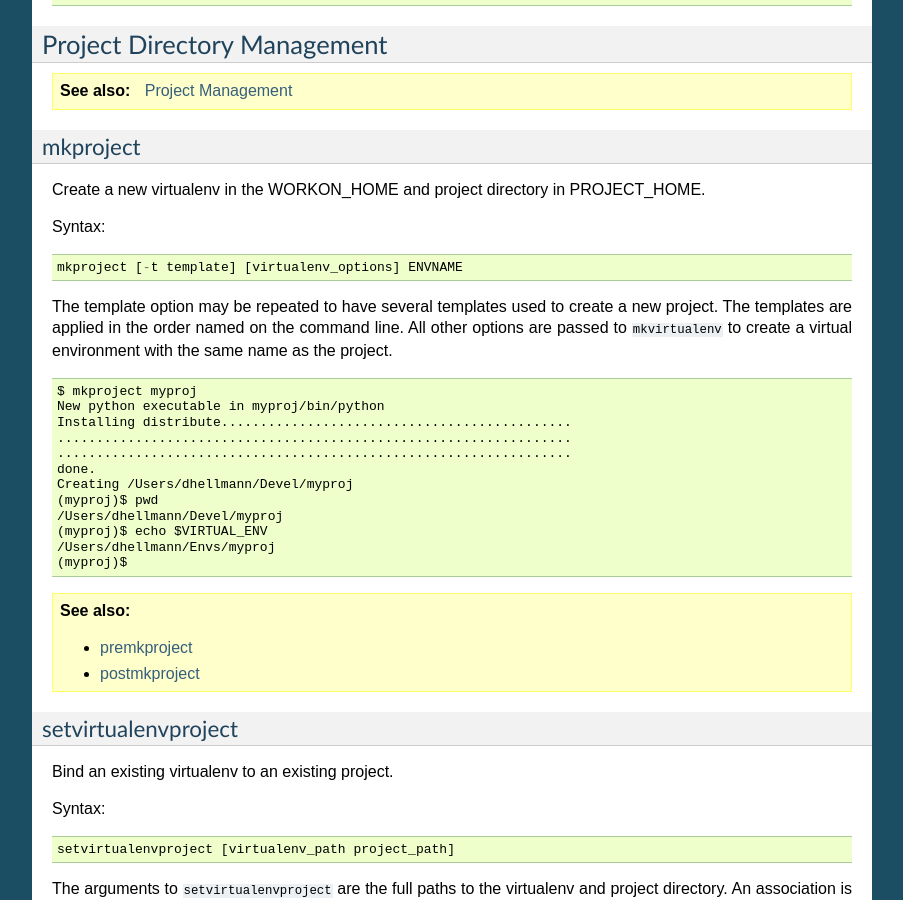
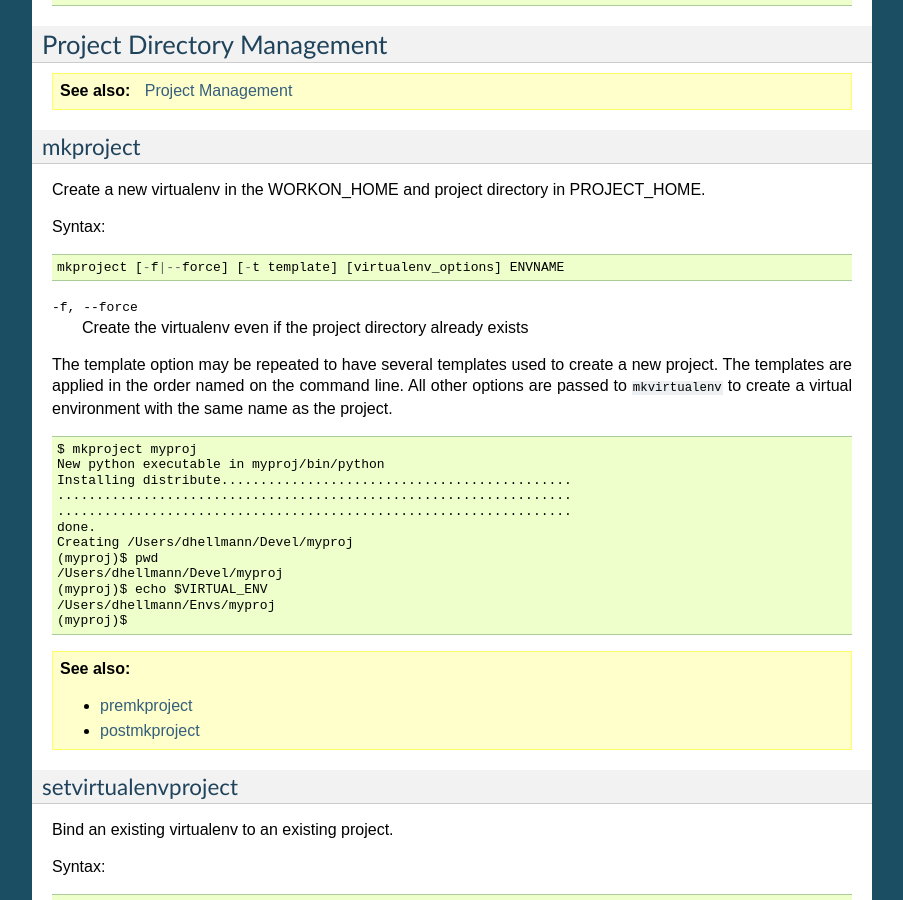
Before and after one commit to python-virtualenvwrapper/virtualenvwrapper, a Sphinx documentation site: the page built from docs/source/command_ref.rst, in a window 1280 px wide and 900 px high, scrolled down 7334 px. Shown: the whole window, without its empty margins (198-1101 px from the left). Built offline with Sphinx 7.4.7, drawn with Linux system fonts in a browser that asks for light colours.

Commit message:
Document `mkproject --force` usage

```diff
--- a/docs/source/command_ref.rst
+++ b/docs/source/command_ref.rst
@@ -489,7 +489,10 @@ PROJECT_HOME.
 
 Syntax::
 
-    mkproject [-t template] [virtualenv_options] ENVNAME
+    mkproject [-f|--force] [-t template] [virtualenv_options] ENVNAME
+
+-f, --force    Create the virtualenv even if the project directory
+               already exists
 
 The template option may be repeated to have several templates used to
 create a new project.  The templates are applied in the order named on
```
Also changed, not shown: 1 other file.
